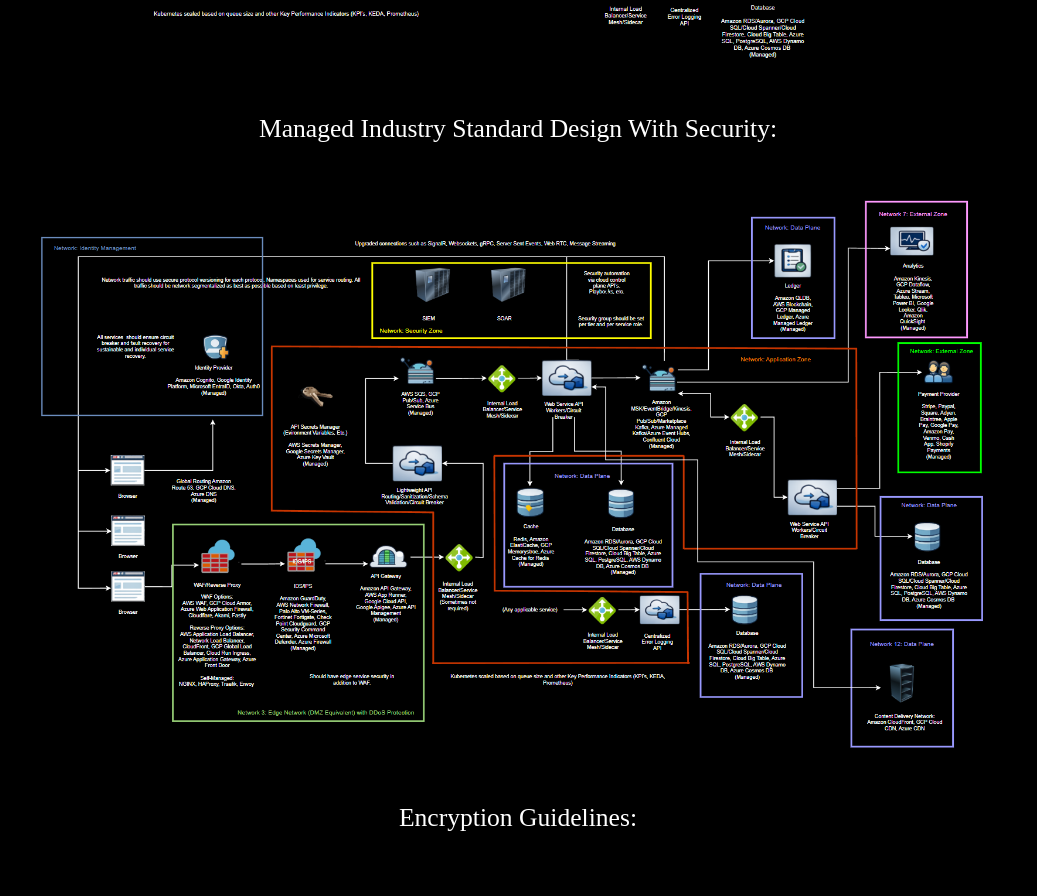
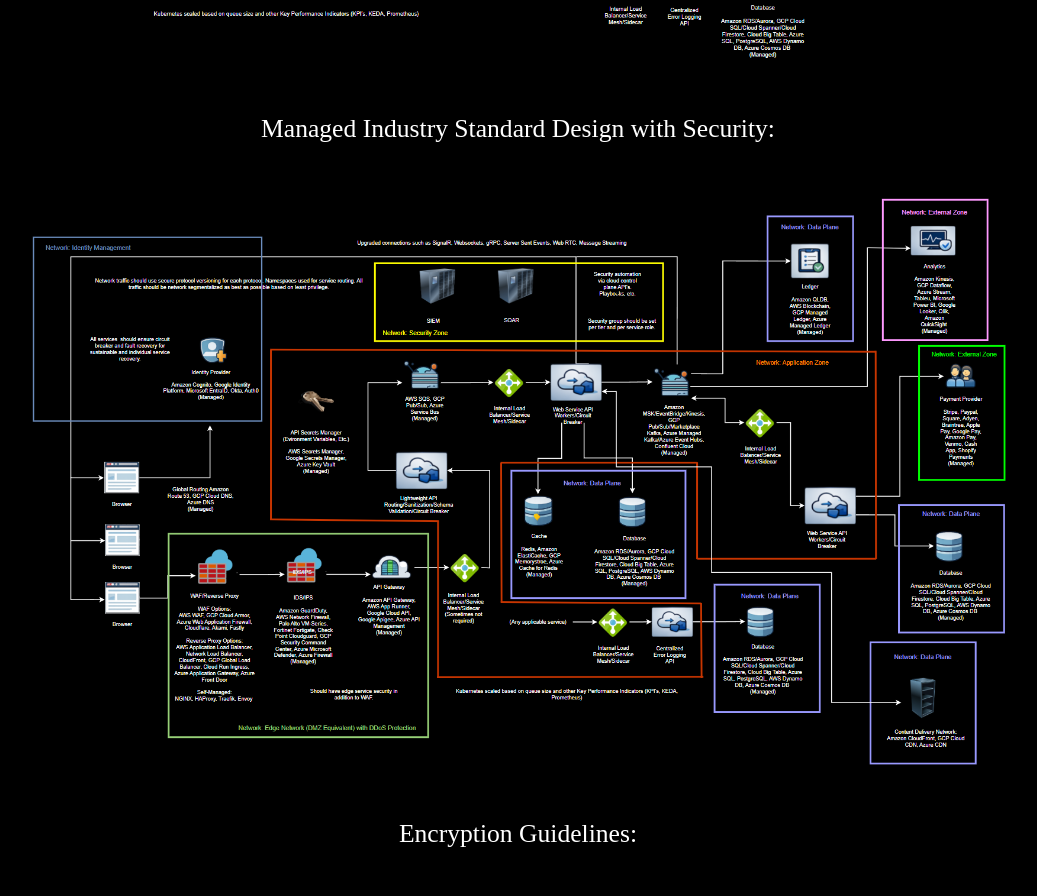
Before and after one commit to randy-krouth-vm/Portfolio, a React (Vite) app: page /designs in a window 1280 px wide. Shown: the part 1846-2742 px from the top of the page, without its empty margins (122-1159 px from the left). Built offline with nearby package versions, Linux system fonts and the light colour scheme.

Commit message:
Fixed Typo.

```diff
--- a/src/Designs/Designs.jsx
+++ b/src/Designs/Designs.jsx
@@ -12,7 +12,7 @@
             <img src="Industry_Standard_Design.png" />
             <p>Managed Industry Standard Design:</p>
             <img src="Industry_Standard_Managed_Design.png" />
-            <p>Managed Industry Standard Design With Security:</p>
+            <p>Managed Industry Standard Design with Security:</p>
             <img src="Industry_Standard_Managed_Design_With_Security.png" />
             <p>Encryption Guidelines:</p>
             <img src="Architectural_Design_4.png" />
```
Also changed, not shown: public/Industry_Standard_Managed_Design_With_Security.png.
